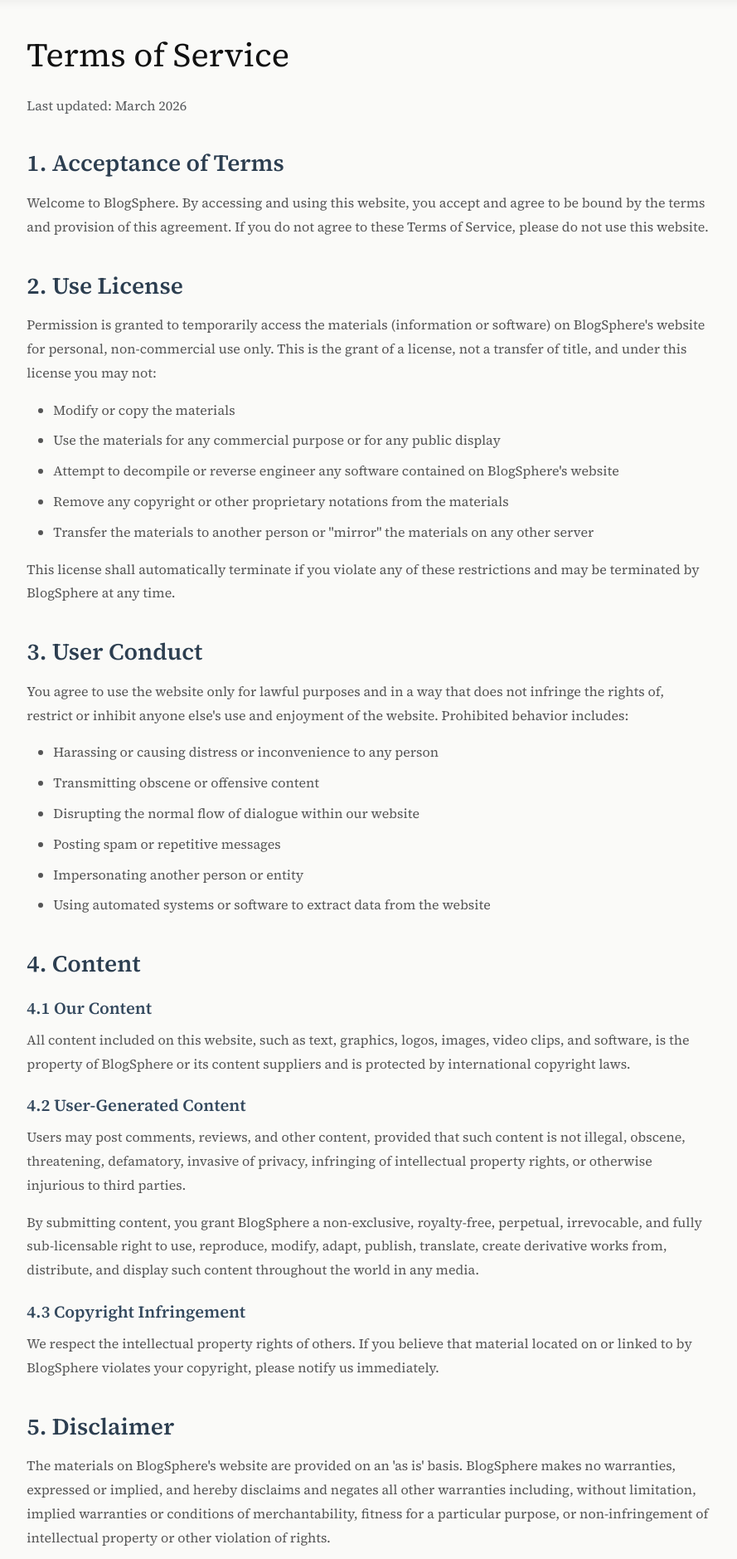
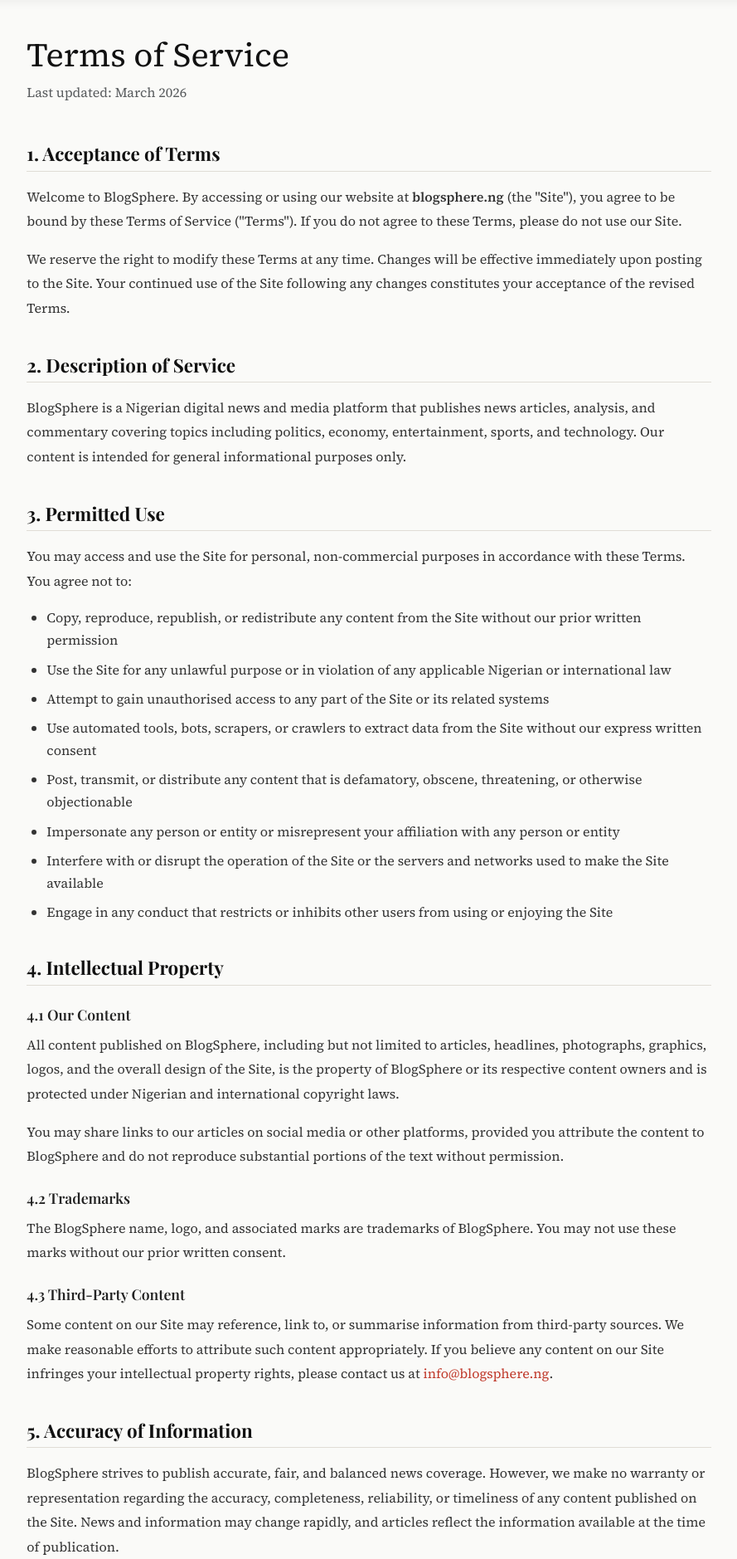
Before and after one commit to Sheddo7/BlogSphere, a Django app: page /terms-of-service/ in a window 1280 px wide. Shown: the part 74-1953 px from the top of the page at 83% size, without its empty margins (195-1084 px from the left). Run offline with Django 5.2, Linux system fonts and the light colour scheme; data that the repository does not hold is empty; parts of the project's set-up code (start-up, migrations or seed data) failed here and were passed over; some libraries are stand-ins or nearby versions.

Commit message:
updated privacy policy and terms

```diff
--- a/templates/blog/terms.html
+++ b/templates/blog/terms.html
@@ -3,192 +3,130 @@
 
 {% block title %}Terms of Service - BlogSphere{% endblock %}
 
+{% block meta_description %}
+<meta name="description" content="Read BlogSphere's Terms of Service governing your use of our Nigerian news and media platform.">
+{% endblock %}
+
 {% block content %}
 <div class="container my-5">
     <div class="row">
         <div class="col-lg-8 mx-auto">
-            <h1 class="mb-4">Terms of Service</h1>
-            <p class="text-muted">Last updated: March 2026</p>
+            <h1 class="mb-2">Terms of Service</h1>
+            <p class="text-muted mb-5">Last updated: March 2026</p>
 
             <div class="legal-content">
+
                 <h2>1. Acceptance of Terms</h2>
-                <p>Welcome to BlogSphere. By accessing and using this website, you accept and agree to be bound by the terms and provision of this agreement. If you do not agree to these Terms of Service, please do not use this website.</p>
+                <p>Welcome to BlogSphere. By accessing or using our website at <strong>blogsphere.ng</strong> (the "Site"), you agree to be bound by these Terms of Service ("Terms"). If you do not agree to these Terms, please do not use our Site.</p>
+                <p>We reserve the right to modify these Terms at any time. Changes will be effective immediately upon posting to the Site. Your continued use of the Site following any changes constitutes your acceptance of the revised Terms.</p>
 
-                <h2>2. Use License</h2>
-                <p>Permission is granted to temporarily access the materials (information or software) on BlogSphere's website for personal, non-commercial use only. This is the grant of a license, not a transfer of title, and under this license you may not:</p>
+                <h2>2. Description of Service</h2>
+                <p>BlogSphere is a Nigerian digital news and media platform that publishes news articles, analysis, and commentary covering topics including politics, economy, entertainment, sports, and technology. Our content is intended for general informational purposes only.</p>
+
+                <h2>3. Permitted Use</h2>
+                <p>You may access and use the Site for personal, non-commercial purposes in accordance with these Terms. You agree not to:</p>
                 <ul>
-                    <li>Modify or copy the materials</li>
-                    <li>Use the materials for any commercial purpose or for any public display</li>
-                    <li>Attempt to decompile or reverse engineer any software contained on BlogSphere's website</li>
-                    <li>Remove any copyright or other proprietary notations from the materials</li>
-                    <li>Transfer the materials to another person or "mirror" the materials on any other server</li>
-                </ul>
-                <p>This license shall automatically terminate if you violate any of these restrictions and may be terminated by BlogSphere at any time.</p>
-
-                <h2>3. User Conduct</h2>
-                <p>You agree to use the website only for lawful purposes and in a way that does not infringe the rights of, restrict or inhibit anyone else's use and enjoyment of the website. Prohibited behavior includes:</p>
-                <ul>
-                    <li>Harassing or causing distress or inconvenience to any person</li>
-                    <li>Transmitting obscene or offensive content</li>
-                    <li>Disrupting the normal flow of dialogue within our website</li>
-                    <li>Posting spam or repetitive messages</li>
-                    <li>Impersonating another person or entity</li>
-                    <li>Using automated systems or software to extract data from the website</li>
+                    <li>Copy, reproduce, republish, or redistribute any content from the Site without our prior written permission</li>
+                    <li>Use the Site for any unlawful purpose or in violation of any applicable Nigerian or international law</li>
+                    <li>Attempt to gain unauthorised access to any part of the Site or its related systems</li>
+                    <li>Use automated tools, bots, scrapers, or crawlers to extract data from the Site without our express written consent</li>
+                    <li>Post, transmit, or distribute any content that is defamatory, obscene, threatening, or otherwise objectionable</li>
+                    <li>Impersonate any person or entity or misrepresent your affiliation with any person or entity</li>
+                    <li>Interfere with or disrupt the operation of the Site or the servers and networks used to make the Site available</li>
+                    <li>Engage in any conduct that restricts or inhibits other users from using or enjoying the Site</li>
                 </ul>
 
-                <h2>4. Content</h2>
+                <h2>4. Intellectual Property</h2>
 
                 <h3>4.1 Our Content</h3>
-                <p>All content included on this website, such as text, graphics, logos, images, video clips, and software, is the property of BlogSphere or its content suppliers and is protected by international copyright laws.</p>
+                <p>All content published on BlogSphere, including but not limited to articles, headlines, photographs, graphics, logos, and the overall design of the Site, is the property of BlogSphere or its respective content owners and is protected under Nigerian and international copyright laws.</p>
+                <p>You may share links to our articles on social media or other platforms, provided you attribute the content to BlogSphere and do not reproduce substantial portions of the text without permission.</p>
 
-                <h3>4.2 User-Generated Content</h3>
-                <p>Users may post comments, reviews, and other content, provided that such content is not illegal, obscene, threatening, defamatory, invasive of privacy, infringing of intellectual property rights, or otherwise injurious to third parties.</p>
-                <p>By submitting content, you grant BlogSphere a non-exclusive, royalty-free, perpetual, irrevocable, and fully sub-licensable right to use, reproduce, modify, adapt, publish, translate, create derivative works from, distribute, and display such content throughout the world in any media.</p>
+                <h3>4.2 Trademarks</h3>
+                <p>The BlogSphere name, logo, and associated marks are trademarks of BlogSphere. You may not use these marks without our prior written consent.</p>
 
-                <h3>4.3 Copyright Infringement</h3>
-                <p>We respect the intellectual property rights of others. If you believe that material located on or linked to by BlogSphere violates your copyright, please notify us immediately.</p>
+                <h3>4.3 Third-Party Content</h3>
+                <p>Some content on our Site may reference, link to, or summarise information from third-party sources. We make reasonable efforts to attribute such content appropriately. If you believe any content on our Site infringes your intellectual property rights, please contact us at <a href="mailto:info@blogsphere.ng">info@blogsphere.ng</a>.</p>
 
-                <h2>5. Disclaimer</h2>
-                <p>The materials on BlogSphere's website are provided on an 'as is' basis. BlogSphere makes no warranties, expressed or implied, and hereby disclaims and negates all other warranties including, without limitation, implied warranties or conditions of merchantability, fitness for a particular purpose, or non-infringement of intellectual property or other violation of rights.</p>
-                <p>Further, BlogSphere does not warrant or make any representations concerning the accuracy, likely results, or reliability of the use of the materials on its website or otherwise relating to such materials or on any sites linked to this site.</p>
-
-                <h2>6. Accuracy of Information</h2>
-                <p>While we strive to provide accurate and up-to-date information, BlogSphere does not guarantee the accuracy, completeness, or timeliness of the information on this website. Information is provided for general informational purposes only and should not be relied upon as professional advice.</p>
+                <h2>5. Accuracy of Information</h2>
+                <p>BlogSphere strives to publish accurate, fair, and balanced news coverage. However, we make no warranty or representation regarding the accuracy, completeness, reliability, or timeliness of any content published on the Site. News and information may change rapidly, and articles reflect the information available at the time of publication.</p>
                 <p>You acknowledge that:</p>
                 <ul>
-                    <li>News and information may change rapidly</li>
-                    <li>We may publish corrections or updates after initial publication</li>
-                    <li>Content reflects the views and opinions of authors and not necessarily BlogSphere</li>
-                    <li>Third-party content and links are provided for convenience and we do not endorse them</li>
+                    <li>Content on the Site is provided for general informational purposes and should not be relied upon as professional, legal, financial, or medical advice</li>
+                    <li>We may issue corrections or updates after initial publication</li>
+                    <li>Opinion and commentary pieces represent the views of the individual author and not necessarily those of BlogSphere</li>
+                    <li>Links to third-party websites are provided for convenience only and do not constitute an endorsement of those sites or their content</li>
                 </ul>
 
-                <h2>7. Limitations of Liability</h2>
-                <p>In no event shall BlogSphere or its suppliers be liable for any damages (including, without limitation, damages for loss of data or profit, or due to business interruption) arising out of the use or inability to use the materials on BlogSphere's website, even if BlogSphere or a BlogSphere authorized representative has been notified orally or in writing of the possibility of such damage.</p>
-
-                <h2>8. Links to Third-Party Websites</h2>
-                <p>BlogSphere has not reviewed all of the sites linked to its website and is not responsible for the contents of any such linked site. The inclusion of any link does not imply endorsement by BlogSphere of the site. Use of any such linked website is at the user's own risk.</p>
-
-                <h2>9. Advertising</h2>
-                <p>BlogSphere may display third-party advertisements on the website. We are not responsible for the content, accuracy, or opinions expressed in such advertisements, and such advertisements are not investigated or verified by us. You acknowledge that:</p>
+                <h2>6. Disclaimer of Warranties</h2>
+                <p>The Site and all content are provided on an "as is" and "as available" basis without any warranties of any kind, whether express or implied. BlogSphere expressly disclaims all warranties, including but not limited to implied warranties of merchantability, fitness for a particular purpose, and non-infringement.</p>
+                <p>We do not warrant that:</p>
                 <ul>
-                    <li>Advertisements are clearly labeled as such</li>
-                    <li>We use Google AdSense and other advertising services</li>
-                    <li>Advertisers may use cookies and tracking technologies</li>
-                    <li>Clicking on advertisements is at your own risk</li>
+                    <li>The Site will be available at all times or free from errors or interruptions</li>
+                    <li>Any content on the Site is accurate, complete, or current</li>
+                    <li>The Site is free from viruses or other harmful components</li>
                 </ul>
 
-                <h2>10. Privacy</h2>
-                <p>Your use of BlogSphere's website is also governed by our Privacy Policy. Please review our <a href="{% url 'privacy_policy' %}">Privacy Policy</a> to understand our practices.</p>
+                <h2>7. Limitation of Liability</h2>
+                <p>To the fullest extent permitted by applicable law, BlogSphere and its owners, employees, and contributors shall not be liable for any direct, indirect, incidental, special, consequential, or punitive damages arising out of or in connection with your use of the Site or reliance on any content published on the Site.</p>
 
-                <h2>11. Modifications</h2>
-                <p>BlogSphere may revise these Terms of Service at any time without notice. By using this website you are agreeing to be bound by the then current version of these Terms of Service.</p>
-                <p>Material changes to these terms will be announced via a notice on the website. Your continued use of the website after such modifications will constitute your acknowledgment of the modified terms and your agreement to abide by them.</p>
-
-                <h2>12. Account Terms (If Applicable)</h2>
-                <p>If you create an account on BlogSphere:</p>
+                <h2>8. Advertising</h2>
+                <p>BlogSphere displays third-party advertisements on the Site. We are not responsible for the content, accuracy, or claims made in any advertisement. Advertisements are clearly distinguished from editorial content. By using the Site, you acknowledge that:</p>
                 <ul>
-                    <li>You are responsible for maintaining the security of your account and password</li>
-                    <li>You are fully responsible for all activities that occur under your account</li>
-                    <li>You must notify us immediately of any unauthorized use of your account</li>
-                    <li>We reserve the right to refuse service, terminate accounts, or remove or edit content at our discretion</li>
+                    <li>Third-party advertisers may use cookies and tracking technologies</li>
+                    <li>We do not endorse any products or services advertised on the Site</li>
+                    <li>Clicking on any advertisement is entirely at your own discretion and risk</li>
                 </ul>
 
-                <h2>13. Termination</h2>
-                <p>We may terminate or suspend your access to our website immediately, without prior notice or liability, for any reason whatsoever, including without limitation if you breach the Terms of Service.</p>
-                <p>Upon termination, your right to use the website will immediately cease. If you wish to terminate your account, you may simply discontinue using the website or contact us to request account deletion.</p>
+                <h2>9. External Links</h2>
+                <p>Our Site may contain links to third-party websites. These links are provided solely for your convenience. BlogSphere has no control over the content of those sites and accepts no responsibility for them or for any loss or damage that may arise from your use of them. Visiting any linked third-party website is at your own risk.</p>
 
-                <h2>14. Indemnification</h2>
-                <p>You agree to defend, indemnify, and hold harmless BlogSphere, its affiliates, and their respective officers, directors, employees, and agents from and against any claims, liabilities, damages, judgments, awards, losses, costs, expenses, or fees arising out of or relating to your violation of these Terms of Service or your use of the website.</p>
+                <h2>10. Contact Form and Communications</h2>
+                <p>By submitting a message through our contact form, you agree that the information you provide is accurate and that you have the right to submit it. You agree not to use our contact form to send spam, unsolicited commercial communications, or any content that is harmful, offensive, or illegal.</p>
 
-                <h2>15. Governing Law</h2>
-                <p>These Terms of Service and any separate agreements whereby we provide you services shall be governed by and construed in accordance with the laws of the Federal Republic of Nigeria.</p>
-                <p>Any disputes arising from these terms or your use of the website shall be subject to the exclusive jurisdiction of the courts of Nigeria.</p>
+                <h2>11. Privacy</h2>
+                <p>Your use of the Site is also governed by our <a href="{% url 'privacy_policy' %}">Privacy Policy</a>, which is incorporated into these Terms by reference. Please review our Privacy Policy carefully before using the Site.</p>
 
-                <h2>16. Severability</h2>
-                <p>If any provision of these Terms of Service is found to be invalid or unenforceable, the remaining provisions shall continue to be valid and enforceable to the fullest extent permitted by law.</p>
+                <h2>12. Termination</h2>
+                <p>We reserve the right to restrict or terminate your access to the Site at any time, without notice, for conduct that we believe violates these Terms or is harmful to other users, third parties, or the interests of BlogSphere.</p>
 
-                <h2>17. Entire Agreement</h2>
-                <p>These Terms of Service, together with our Privacy Policy, constitute the sole and entire agreement between you and BlogSphere with respect to the website and supersede all prior and contemporaneous understandings, agreements, representations, and warranties.</p>
+                <h2>13. Governing Law</h2>
+                <p>These Terms of Service shall be governed by and construed in accordance with the laws of the Federal Republic of Nigeria. Any disputes arising under or in connection with these Terms shall be subject to the exclusive jurisdiction of the courts of Nigeria.</p>
 
-                <h2>18. Waiver</h2>
-                <p>No waiver by BlogSphere of any term or condition set forth in these Terms of Service shall be deemed a further or continuing waiver of such term or condition or a waiver of any other term or condition.</p>
+                <h2>14. Severability</h2>
+                <p>If any provision of these Terms is found to be invalid, illegal, or unenforceable, the remaining provisions shall continue in full force and effect.</p>
 
-                <h2>19. Contact Information</h2>
+                <h2>15. Entire Agreement</h2>
+                <p>These Terms, together with our Privacy Policy, constitute the entire agreement between you and BlogSphere with respect to your use of the Site and supersede all prior agreements and understandings.</p>
+
+                <h2>16. Contact Information</h2>
                 <p>If you have any questions about these Terms of Service, please contact us:</p>
                 <ul>
-                    <li>Email: legal@blogsphere.ng</li>
-                    <li>Contact Form: <a href="{% url 'contact' %}">Contact Us</a></li>
+                    <li><strong>Email:</strong> <a href="mailto:info@blogsphere.ng">info@blogsphere.ng</a></li>
+                    <li><strong>Contact Form:</strong> <a href="{% url 'contact' %}">blogsphere.ng/contact</a></li>
+                    <li><strong>Website:</strong> <a href="https://blogsphere.ng">https://blogsphere.ng</a></li>
                 </ul>
 
-                <hr class="my-5">
+                <p class="mt-5"><strong>By using BlogSphere, you confirm that you have read, understood, and agree to be bound by these Terms of Service.</strong></p>
 
-                <h2>Disclaimer of Warranties</h2>
-                <p>BlogSphere provides this website and its content on an "as is" and "as available" basis. We make no representations or warranties of any kind, express or implied, regarding:</p>
-                <ul>
-                    <li>The accuracy, reliability, or completeness of any content</li>
-                    <li>The availability, functionality, or security of the website</li>
-                    <li>The suitability of content for any particular purpose</li>
-                    <li>The results that may be obtained from using the website</li>
-                </ul>
-
-                <h2>Professional Advice Disclaimer</h2>
-                <p>The information provided on this website is for general informational purposes only and should not be construed as professional advice. Specifically:</p>
-                <ul>
-                    <li><strong>Not Legal Advice:</strong> Nothing on this website constitutes legal advice</li>
-                    <li><strong>Not Financial Advice:</strong> Do not rely on any content as investment or financial advice</li>
-                    <li><strong>Not Medical Advice:</strong> Health-related content is not a substitute for professional medical advice</li>
-                </ul>
-                <p>Always seek the advice of qualified professionals for specific advice tailored to your situation.</p>
-
-                <p class="mt-5"><strong>By using BlogSphere, you acknowledge that you have read, understood, and agree to be bound by these Terms of Service.</strong></p>
             </div>
         </div>
     </div>
 </div>
 
 <style>
-.legal-content {
-    line-height: 1.8;
-}
-
-.legal-content h2 {
-    color: #2c3e50;
-    margin-top: 2.5rem;
-    margin-bottom: 1rem;
-    font-size: 1.75rem;
-    font-weight: 600;
-}
-
-.legal-content h3 {
-    color: #34495e;
-    margin-top: 1.5rem;
-    margin-bottom: 0.75rem;
-    font-size: 1.25rem;
-    font-weight: 600;
-}
-
-.legal-content p {
-    margin-bottom: 1rem;
-    color: #555;
-}
-
-.legal-content ul {
-    margin-bottom: 1rem;
-    padding-left: 2rem;
-}
-
-.legal-content li {
-    margin-bottom: 0.5rem;
-    color: #555;
-}
-
-.legal-content a {
-    color: #007bff;
-    text-decoration: none;
-}
-
-.legal-content a:hover {
-    text-decoration: underline;
+.legal-content { line-height: 1.85; font-family: 'Source Serif 4', Georgia, serif; }
+.legal-content h2 { font-family: 'Playfair Display', Georgia, serif; color: #111; margin-top: 2.5rem; margin-bottom: 1rem; font-size: 1.4rem; font-weight: 700; padding-bottom: .4rem; border-bottom: 1.5px solid #e0ddd6; }
+.legal-content h3 { font-family: 'Playfair Display', Georgia, serif; color: #222; margin-top: 1.5rem; margin-bottom: .75rem; font-size: 1.1rem; font-weight: 600; }
+.legal-content p { margin-bottom: 1rem; color: #333; }
+.legal-content ul { margin-bottom: 1rem; padding-left: 1.5rem; }
+.legal-content li { margin-bottom: .5rem; color: #333; line-height: 1.7; }
+.legal-content a { color: #c0392b; text-decoration: none; }
+.legal-content a:hover { text-decoration: underline; }
+@media (prefers-color-scheme: dark) {
+    .legal-content h2 { color: #f0f0f0; border-bottom-color: #2a2a2a; }
+    .legal-content h3 { color: #e0e0e0; }
+    .legal-content p, .legal-content li { color: #c0c0c0; }
 }
 </style>
 {% endblock %}
```
Also changed, not shown: templates/blog/privacy_policy.html (+86 -130 lines).
